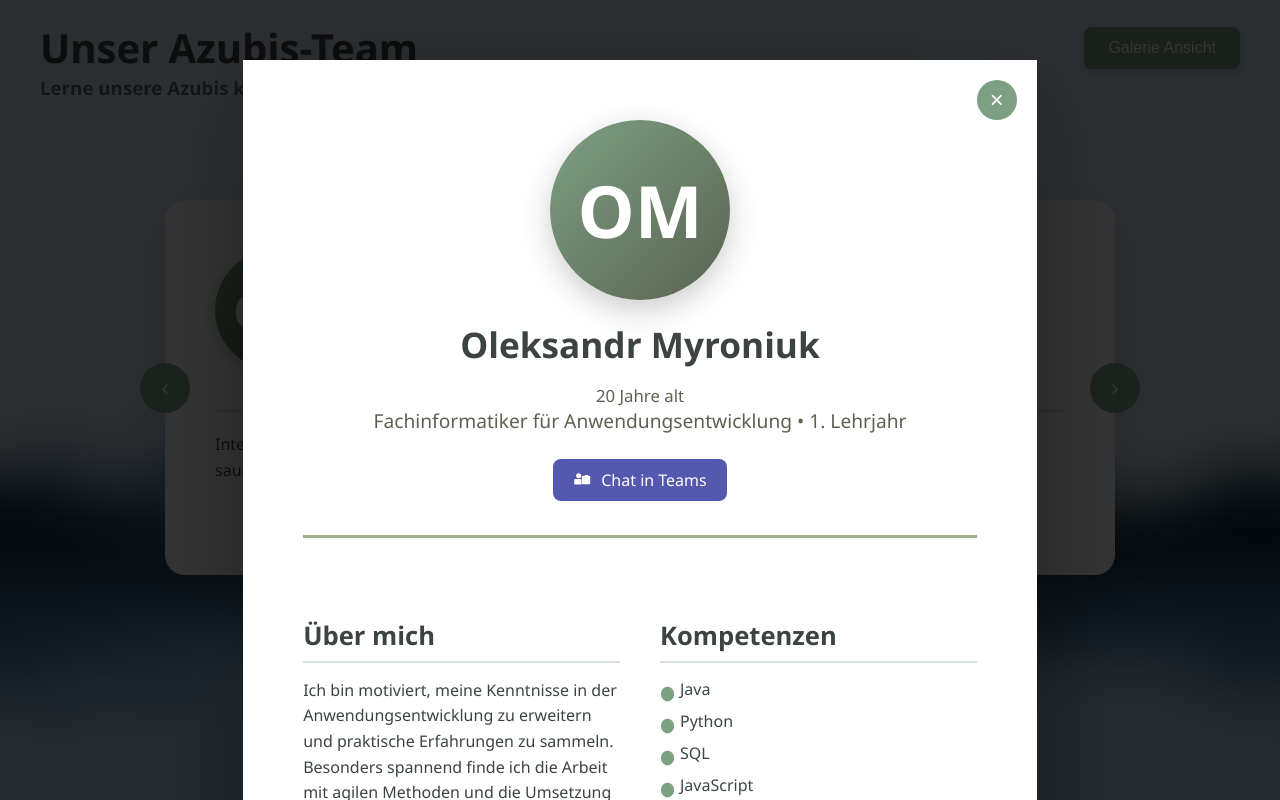
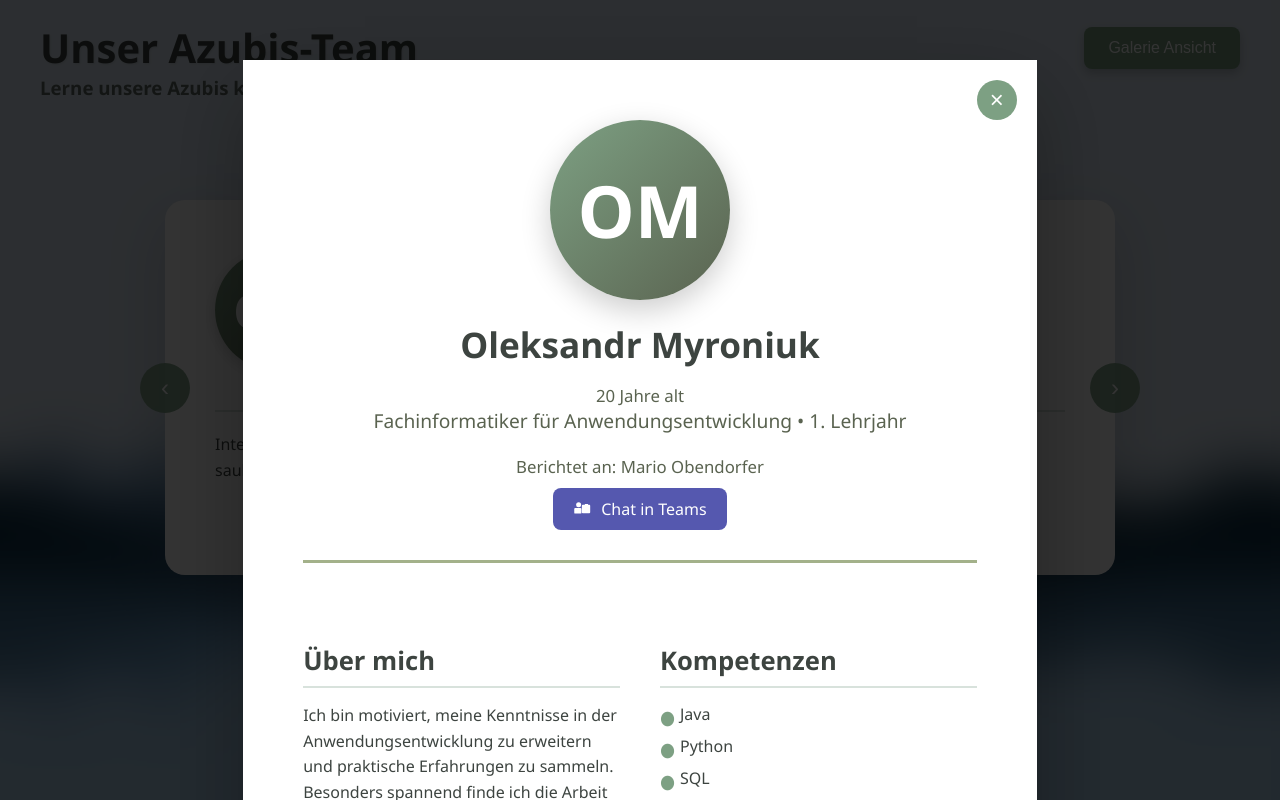
Before and after one commit to bernk4stel/bernk4stel.github.io, a plain HTML site: page index.html in a window 1280 px wide. Both pictures are taken after a click on the element 640 px from the left and 366 px from the top of the page. Drawn offline with Linux system fonts and the light colour scheme.

Commit message:
Add chef information for multiple team members

```diff
--- a/index.html
+++ b/index.html
@@ -40,6 +40,7 @@
             initials: "OM",
             name: "Oleksandr Myroniuk",
             role: "Fachinformatiker für Anwendungsentwicklung",
+            chef: "Mario Obendorfer",
             link: "https://teams.microsoft.com/l/chat/0/0?users=oleksandr.myroniuk@interhyp.de",
             year: "1. Lehrjahr",
             alter: 20,
@@ -56,6 +57,7 @@
             name: "Oleksandr Kondratov",
             role: "Fachinformatiker für Anwendungsentwicklung",
             link: "https://teams.microsoft.com/l/chat/0/0?users=oleksandr.kondratov@interhyp.de",
+            chef: "Schädel Carsten",
             year: "1. Lehrjahr",
             alter: 22,
             description: "Hat ein starkes Interesse an Webentwicklung und Cloud-Technologien. Bringt kreative Ideen in Projekte ein.",
@@ -71,6 +73,7 @@
             name: "Oles-Bohdan Topilko",
             role: "Fachinformatiker für Anwendungsentwicklung",
             alter: 21,
+            chef: "Carano Riccardo",
             year: "1. Lehrjahr",
             link: "https://teams.microsoft.com/l/chat/0/0?users=oles-bohdan.topilko@interhyp.de",
             description: "Begeistert von Backend-Entwicklung und Datenbanken. Hat ein Auge für Details und Qualität.",
@@ -83,8 +86,9 @@
         },
         {
             initials: "NM",
-            name: "Neuman Moritz",
+            name: "Neumann Moritz",
             role: "Fachinformatiker für Systemintegration",
+            chef: "Winkler Oliver",
             alter: 17,
             year: "1. Lehrjahr",
             link: "https://teams.microsoft.com/l/chat/0/0?users=moritz.neumann@interhyp.de",
@@ -101,6 +105,7 @@
             name: "Ackah-Radic Antoine",
             role: "Fachinformatiker für Systemintegration",
             alter: 16,
+            chef: "Winkler Oliver",
             year: "1. Lehrjahr",
             link: "https://teams.microsoft.com/l/chat/0/0?users=antoine.ackah-radic@interhyp.de",
             description: "Hat ein großes Interesse an Cloud-Lösungen und Netzwerkadministration. Arbeitet strukturiert und lösungsorientiert.",
@@ -215,6 +220,7 @@
                         <div class="modal-name">${person.name}</div>
                          <div class="age-info">${person.alter} Jahre alt</div>
                         <div class="modal-role">${person.role} • ${person.year}</div>
+                        <div class="age-info">Berichtet an: ${person.chef}</div>
                         <a href="${person.link}" class="teams-link" target="_blank">
                             <svg class="teams-icon" viewBox="0 0 24 24" fill="currentColor">
                                 <path d="M20.625 8.127v7.746a1.125 1.125 0 01-1.125 1.125h-7.746a1.125 1.125 0 01-1.125-1.125V8.127a1.125 1.125 0 011.125-1.125h7.746a1.125 1.125 0 011.125 1.125z"/>
```
